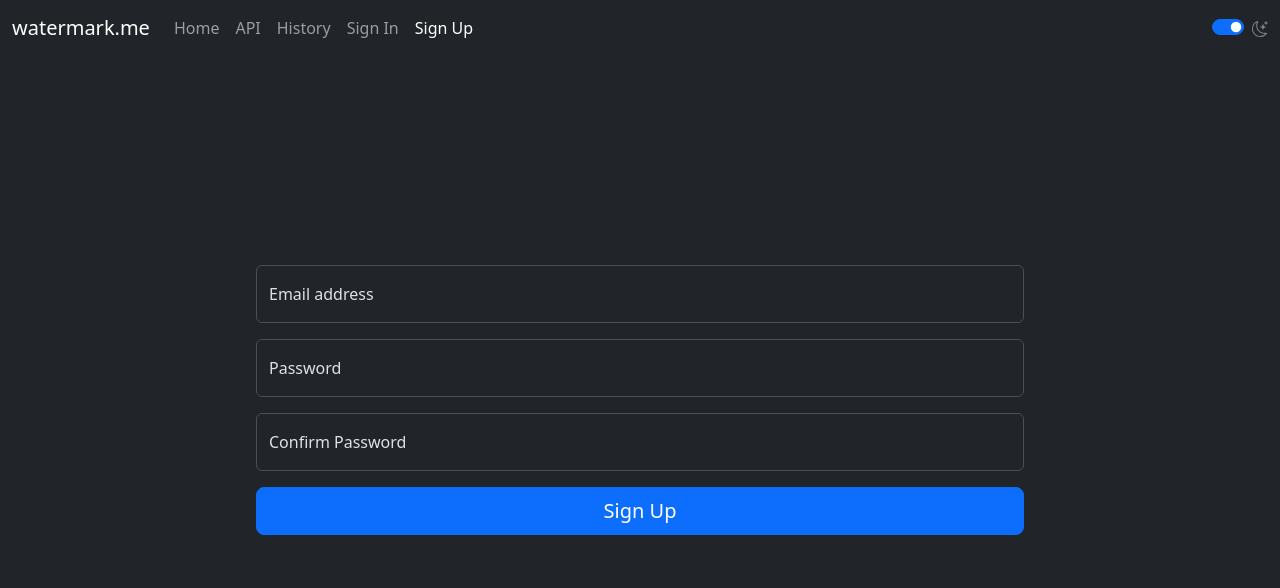
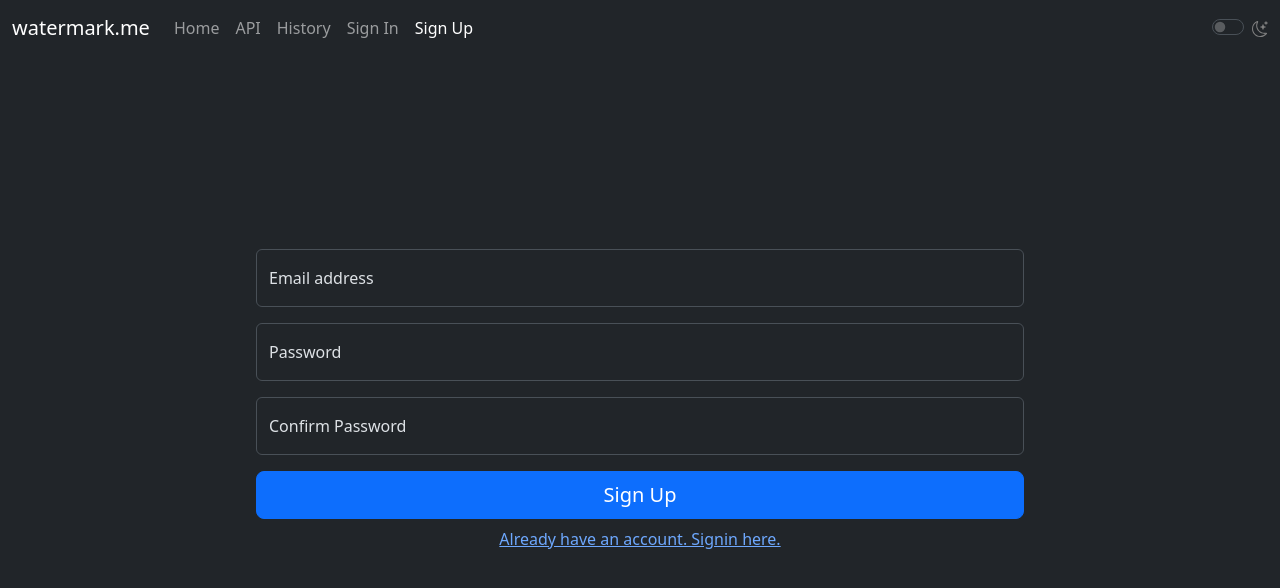
Before and after one commit to rajatrawal/watermark.me, a Django app: page /signUp/ in a window 1280 px wide. Shown: the top 588 px of the page. Run offline with Django 4.2, Linux system fonts and the light colour scheme.

Commit message:
update website

```diff
--- a/templates/account/signIn.html
+++ b/templates/account/signIn.html
@@ -25,6 +25,11 @@
               <div class="d-grid">
                 <button class="btn btn-primary btn-lg">Sign In</button>
               </div>
+            <div class="text-center mt-2">
+              <a href="{% url 'sign_up' %}">
+                Don't have an account. Create account here.
+              </a>
+            </div>
             </div>
         </form>
 
--- a/templates/account/signUp.html
+++ b/templates/account/signUp.html
@@ -27,6 +27,11 @@
               <div class="d-grid">
                 <button class="btn btn-primary btn-lg">Sign Up</button>
               </div>
+              <div class="text-center mt-2">
+                <a href="{% url 'sign_in' %}">
+                  Already have an account. Signin here.
+                </a>
+              </div>
             </div>
         </form>
 
--- a/templates/home/base.html
+++ b/templates/home/base.html
@@ -14,7 +14,7 @@
 
 </head>
 
-<body data-bs-theme="dark">
+<body >
     <nav class="navbar bg-dark navbar-expand-sm sticky-top" data-bs-theme="dark">
         <div class="container-fluid">
             <a class="navbar-brand" href="/">watermark.me</a>
@@ -76,7 +76,7 @@
 
 
                         <input class="form-check-input " type="checkbox" role="switch" id="flexSwitchCheckChecked"
-                            checked onclick="myFunction()" />
+                             onclick="myFunction()" />
                         <svg xmlns="http://www.w3.org/2000/svg" width="16" height="16" fill="grey"
                             class="bi bi-moon-stars " viewBox="0 0 16 16">
                             <path
@@ -111,11 +111,30 @@
         integrity="sha384-ENjdO4Dr2bkBIFxQpeoTz1HIcje39Wm4jDKdf19U8gI4ddQ3GYNS7NTKfAdVQSZe"
         crossorigin="anonymous"></script>
     <script>
+        var flexSwitchCheckChecked= document.getElementById('flexSwitchCheckChecked');
+        var theme = localStorage.getItem('theme');
+        var element =document.body;
+        if (theme == null){
 
+            element.dataset.bsTheme = 'dark';
+            localStorage.setItem('theme', 'dark');
+
+        }
+        else{
+            element.dataset.bsTheme = theme;
+        }
+        if(theme=='dark'){
+
+            flexSwitchCheckChecked.checked = true;
+        }
         function myFunction() {
-            var element = document.body;
-            element.dataset.bsTheme =
-                element.dataset.bsTheme == "light" ? "dark" : "light";
+
+            theme = element.dataset.bsTheme;
+
+            theme = theme == "light" ? "dark" : "light";
+            element.dataset.bsTheme = theme
+            localStorage.setItem('theme', theme);
+            console.log(theme);
         }
 
 
--- a/templates/home/index.html
+++ b/templates/home/index.html
@@ -86,8 +86,10 @@
 
     <div class="mt-4 mb-4" id='imageHeadingDiv'>
         <h3 class='mb-4'  >Your Images</h3>
+        <div id="headingDiv">
+            <h3>Processing...</h3>
+        </div>
         <div id='imagesDiv'>
-            <h3>Processing...</h3>
         </div>
     </div>
 </div>
```
Also changed, not shown: static/js/script.js (+5 -4 lines), watermark/settings.py (+15 -12 lines), media/images/django_celery_redis.width-900.png (added), media/images/django_celery_redis.width-900_IPBHmq3.png (added), media/images/django_celery_redis.width-900_t3dwz0i.png (added), media/images/env_variables.png (added), media/images/env_variables_LAPfYar.png (added), media/images/env_variables_sNUbWbF.png (added), media/output/1e9353ac-b9d0-409a-9707-f8c8a02748bd.jpg (added), media/output/3c10d029-f692-46fa-aef1-4868b901efb1.jpg (added), media/output/604f7391-7bbf-4d2f-ac92-2f852fe9c030.jpg (added), media/output/6958b18f-cc6f-4b48-ab02-e8c3f5699816.jpg (added), media/output/859771fa-979c-4a9a-8210-3f864aac48b6.jpg (added), media/output/8c67a1d4-69f4-46ed-ad0a-504741ca17ce.jpg (added).
